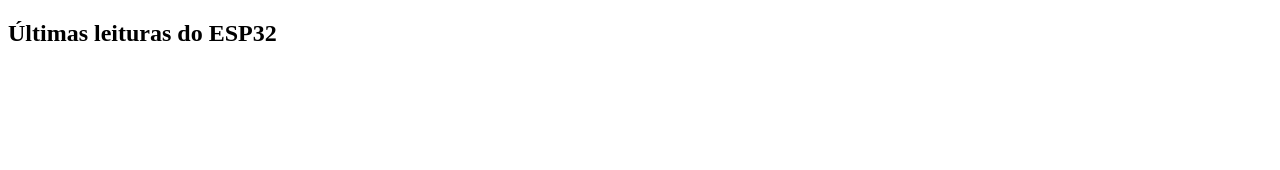
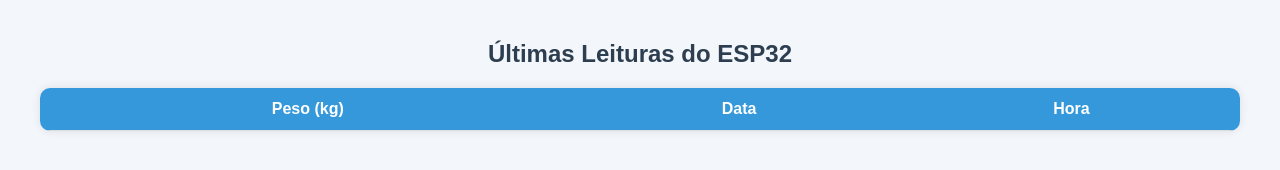
Before and after one commit to maryanna-magalhaes-hue/hora-esp32-web, a plain HTML site: page index.html in a window 1280 px wide. Drawn offline with Linux system fonts and the light colour scheme; no server answers.

Commit message:
Enhance index.html with styling and table for readings

```diff
--- a/index.html
+++ b/index.html
@@ -1,17 +1,64 @@
 <!DOCTYPE html>
-<html>
+<html lang="pt-BR">
 <head>
   <meta charset="UTF-8">
   <title>Leituras do ESP32</title>
   <script src="https://www.gstatic.com/firebasejs/8.10.0/firebase-app.js"></script>
   <script src="https://www.gstatic.com/firebasejs/8.10.0/firebase-database.js"></script>
+  <style>
+    body {
+      font-family: Arial, sans-serif;
+      background-color: #f3f6fa;
+      color: #333;
+      margin: 40px;
+    }
+
+    h2 {
+      text-align: center;
+      color: #2c3e50;
+    }
+
+    table {
+      width: 100%;
+      border-collapse: collapse;
+      margin-top: 20px;
+      background-color: white;
+      border-radius: 10px;
+      overflow: hidden;
+      box-shadow: 0 0 10px rgba(0,0,0,0.1);
+    }
+
+    th, td {
+      padding: 12px;
+      text-align: center;
+      border-bottom: 1px solid #ddd;
+    }
+
+    th {
+      background-color: #3498db;
+      color: white;
+    }
+
+    tr:hover {
+      background-color: #f1f1f1;
+    }
+  </style>
 </head>
 <body>
-  <h2>Últimas leituras do ESP32</h2>
-  <ul id="leituras"></ul>
+  <h2>Últimas Leituras do ESP32</h2>
+  <table>
+    <thead>
+      <tr>
+        <th>Peso (kg)</th>
+        <th>Data</th>
+        <th>Hora</th>
+      </tr>
+    </thead>
+    <tbody id="tabela-leituras"></tbody>
+  </table>
 
   <script>
-    // --- CONFIG DO SEU FIREBASE ---
+    // --- CONFIGURAÇÃO DO FIREBASE ---
     const firebaseConfig = {
       apiKey: "AIzaSyBjE8Eqje9M_TlOouqbGEz0b19x-Ur-pXc",
       authDomain: "horaesp32.firebaseapp.com",
@@ -22,17 +69,31 @@
       appId: "xxxx"
     };
 
+    // Inicializa o Firebase
     firebase.initializeApp(firebaseConfig);
     const db = firebase.database();
 
-    // --- LER AS ÚLTIMAS 10 LEITURAS ---
+    // Lê as últimas 10 leituras
     db.ref("leituras").limitToLast(10).on("value", (snapshot) => {
-      const lista = document.getElementById("leituras");
-      lista.innerHTML = "";
+      const tabela = document.getElementById("tabela-leituras");
+      tabela.innerHTML = "";
+
       snapshot.forEach((child) => {
-        const li = document.createElement("li");
-        li.textContent = child.val();
-        lista.appendChild(li);
+        const dado = child.val();
+
+        // Espera formato: "Peso: 12.34 kg | Data: 2025-11-07 | Hora: 20:35:22"
+        const partes = dado.split("|");
+        const peso = partes[0]?.replace("Peso:", "").replace("kg", "").trim() || "-";
+        const data = partes[1]?.replace("Data:", "").trim() || "-";
+        const hora = partes[2]?.replace("Hora:", "").trim() || "-";
+
+        const linha = document.createElement("tr");
+        linha.innerHTML = `
+          <td>${peso}</td>
+          <td>${data}</td>
+          <td>${hora}</td>
+        `;
+        tabela.appendChild(linha);
       });
     });
   </script>
```
